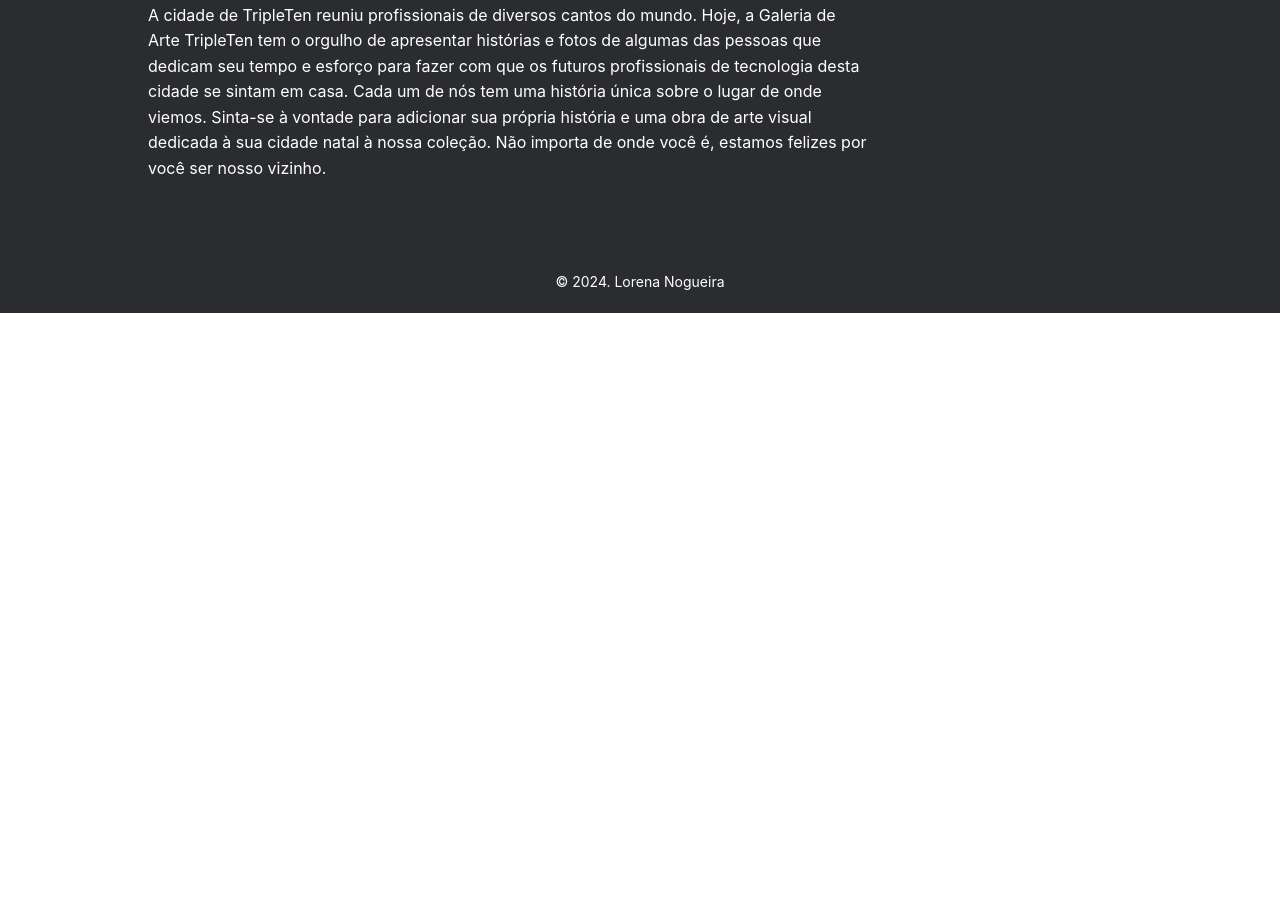
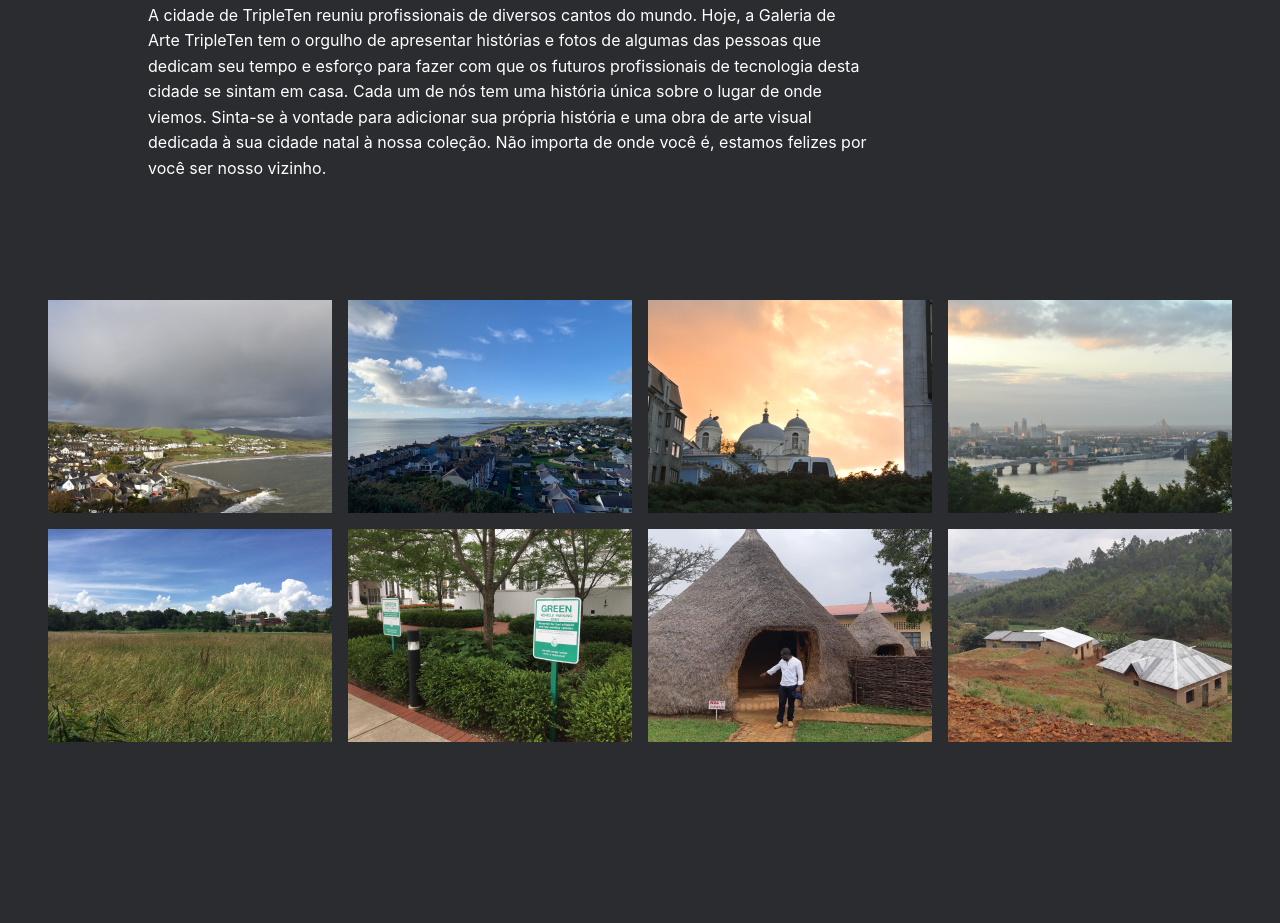
Before and after one commit to lorinogueira/web_project_homeland, a plain HTML site: page index.html in a window 1280 px wide. Shown: the part 1586-2509 px from the top of the page. Before the commit the page ends 1899 px from the top, so only its background shows below. Drawn offline with Linux system fonts and the light colour scheme; a web font is replaced by a local one.

Commit message:
Adiciona a sessão photos

```diff
--- /dev/null
+++ b/blocks/photos.css
@@ -0,0 +1,26 @@
+.photos {
+  margin: 118px auto 92px;
+  display: flex;
+  flex-wrap: wrap;
+  gap: 16px;
+  justify-content: center;
+}
+
+.photos__item {
+  width: 284px;
+}
+
+@media screen and (max-width: 1024px) {
+  .photos__item {
+    width: 352px;
+  }
+}
+
+@media screen and (max-width: 320px) {
+  .photos {
+    gap: 12px;
+  }
+  .photos__item {
+    width: 288px;
+  }
+}
--- a/index.html
+++ b/index.html
@@ -32,8 +32,8 @@
           <div class="header__background-image"></div>
         </div>
       </header>
-      <main class="content">
-        <section>
+      <main>
+        <section class="content">
           <h2 class="content__title">
             Conheça um pouco mais sobre a localização dos seus amigos
           </h2>
@@ -54,6 +54,48 @@
             estamos felizes por você ser nosso vizinho.
           </p>
         </section>
+        <section class="photos">
+          <img
+            src="./images/item-1.png"
+            alt="Foto ampla de paisagem"
+            class="photos__item"
+          />
+          <img
+            src="./images/item-2.png"
+            alt="Foto ampla de paisagem"
+            class="photos__item"
+          />
+          <img
+            src="./images/item-3.png"
+            alt="Foto ampla de paisagem"
+            class="photos__item"
+          />
+          <img
+            src="./images/item-4.png"
+            alt="Foto ampla de paisagem"
+            class="photos__item"
+          />
+          <img
+            src="./images/item-5.png"
+            alt="Foto ampla de paisagem"
+            class="photos__item"
+          />
+          <img
+            src="./images/item-6.png"
+            alt="Foto ampla de paisagem"
+            class="photos__item"
+          />
+          <img
+            src="./images/item-7.png"
+            alt="Foto ampla de paisagem"
+            class="photos__item"
+          />
+          <img
+            src="./images/item-8.png"
+            alt="Foto ampla de paisagem"
+            class="photos__item"
+          />
+        </section>
       </main>
       <footer class="footer">
         <p class="footer__text">© 2024. Lorena Nogueira</p>
--- a/pages/index.css
+++ b/pages/index.css
@@ -4,3 +4,4 @@
 @import url(../blocks/header.css);
 @import url(../blocks/content.css);
 @import url(../blocks/footer.css);
+@import url(../blocks/photos.css);
```
Also changed, not shown: images/berea-eua.png (added), images/criccieth-pais-de-gales.png (added), images/item-1.png (added), images/item-2.png (added), images/item-3.png (added), images/item-4.png (added), images/item-5.png (added), images/item-6.png (added), images/item-7.png (added), images/item-8.png (added), images/muramvya-burundi.png (added).
